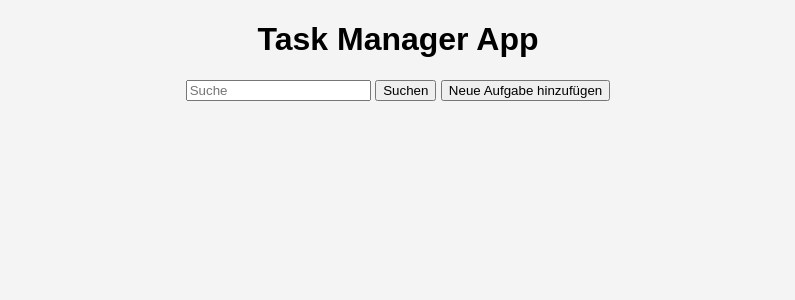
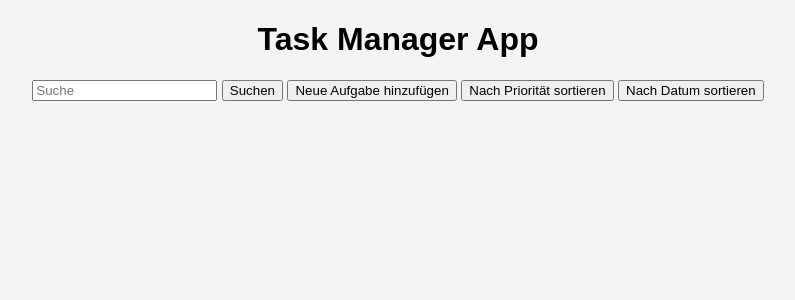
Before and after one commit to Phoenix7557/task_manger_app, a Flask app: page / in a window 1280 px wide. Shown: the top 300 px of the page, without its empty margins (242-1037 px from the left). Run offline with Flask 3, Linux system fonts and the light colour scheme.

Commit message:
multiple changes

```diff
--- a/static/js/scripts.js
+++ b/static/js/scripts.js
@@ -35,9 +35,6 @@ saveTaskBtn.addEventListener('click', () => {
     // Aufgabe zur Liste hinzufügen
     tasks.push(task);
 
-    // Aufgabe zur HTML-Liste hinzufügen
-    displayTasks();
-
     // Formular zurücksetzen und verstecken
     document.getElementById('taskName').value = '';      // Leert das Namensfeld
     document.getElementById('taskDate').value = '';      // Leert das Datumsfeld
@@ -50,20 +47,39 @@ function deleteTask(taskIndex) {
     tasks.splice(taskIndex, 1); // Entfernt die Aufgabe aus dem Array
     displayTasks(); // Zeigt die aktualisierte Liste an
 }
-
+// Aufgabe als erledigt markieren
+function markAsDone(taskIndex) {
+    tasks[taskIndex].done = !tasks[taskIndex].done; // Wechselt den Status "done"
+    displayTasks(); // Zeigt die aktualisierte Liste an
+}
 // Neue Aufgabe zur Liste hinzufügen
 function displayTasks(filteredTasks = tasks) {
     taskList.innerHTML = ''; // Löscht die Liste, bevor neue Aufgaben angezeigt werden
     filteredTasks.forEach((task, index) => {
         const taskItem = document.createElement('div');
         taskItem.innerHTML = `
-            <strong>${task.name}</strong> - ${task.date} (${task.priority})
+            <strong style="text-decoration: ${task.done ? 'line-through' : 'none'}">${task.name}</strong> - ${task.date} (${task.priority})
+            <button onclick="markAsDone(${index})">${task.done ? 'Wiederholen' : 'Erledigt'}</button>
             <button onclick="deleteTask(${index})">Löschen</button>
         `;
         taskList.appendChild(taskItem);
     });
 }
 
+// Aufgaben nach Priorität sortieren
+function sortByPriority() {
+    tasks.sort((a, b) => {
+        const priorityOrder = { 'low': 1, 'medium': 2, 'high': 3 };
+        return priorityOrder[b.priority] - priorityOrder[a.priority]; // Sortiert absteigend
+    });
+    displayTasks(); // Zeigt die sortierten Aufgaben an
+}
+
+// Aufgaben nach Datum sortieren
+function sortByDate() {
+    tasks.sort((a, b) => new Date(b.date) - new Date(a.date)); // Sortiert nach Datum (neueste zuerst)
+    displayTasks(); // Zeigt die sortierten Aufgaben an
+}
 
 // Suchleiste filtern
 document.getElementById('searchBtn').addEventListener('click', () => {
--- a/templates/index.html
+++ b/templates/index.html
@@ -12,6 +12,8 @@
     <input type="text" id="searchInput" placeholder="Suche">
     <button id="searchBtn">Suchen</button>
     <button id="newTaskBtn" class="newTaskBtn"> Neue Aufgabe hinzufügen</button>
+    <button onclick="sortByPriority()">Nach Priorität sortieren</button>
+    <button onclick="sortByDate()">Nach Datum sortieren</button>
 
 
 
```
